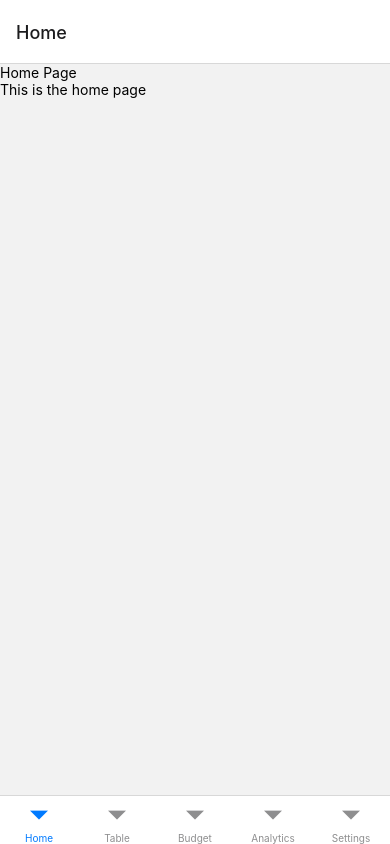
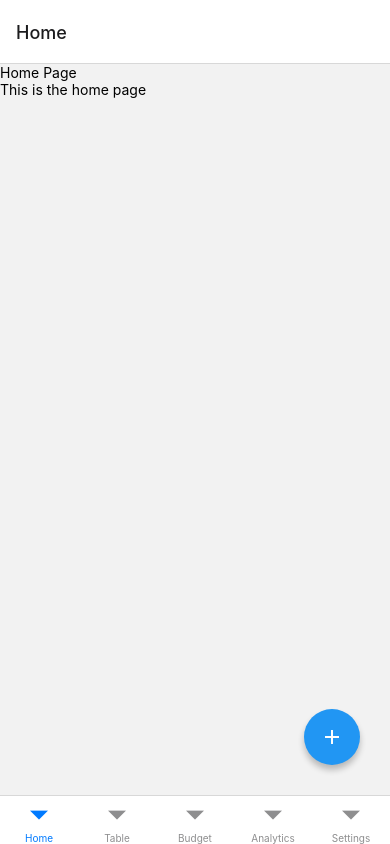
Before and after one commit to ubclaunchpad/ledge-it, a React Native app in the folder client/: screen /Home in a window 390 px wide. Built offline with nearby package versions, Linux system fonts and the light colour scheme.

Commit message:
Added FAB

```diff
--- /dev/null
+++ b/client/src/components/ActionButton.jsx
@@ -0,0 +1,81 @@
+import React, { useState } from 'react';
+import { Alert, Modal, StyleSheet, Text, Pressable, View } from 'react-native';
+import { FAB } from 'react-native-paper';
+
+const ActionButton = () => {
+  const [modalVisible, setModalVisible] = useState(false);
+  return (
+    <View style={styles.centeredView}>
+      <Modal
+        animationType="slide"
+        transparent={true}
+        visible={modalVisible}
+        onRequestClose={() => {
+          Alert.alert('Modal has been closed.');
+          setModalVisible(!modalVisible);
+        }}>
+        <View style={styles.centeredView}>
+          <View style={styles.modalView}>
+            <Text style={styles.modalText}>Standard Modal</Text>
+            <Pressable
+              style={[styles.button, styles.buttonClose]}
+              onPress={() => setModalVisible(!modalVisible)}>
+              <Text style={styles.textStyle}>Close Modal</Text>
+            </Pressable>
+          </View>
+        </View>
+      </Modal>
+      <FAB style={styles.fab} medium icon="plus" onPress={() => setModalVisible(true)} />
+    </View>
+  );
+};
+
+const styles = StyleSheet.create({
+  centeredView: {
+    flex: 1,
+    justifyContent: 'center',
+    alignItems: 'center',
+    marginTop: 22,
+  },
+  modalView: {
+    margin: 20,
+    backgroundColor: 'white',
+    borderRadius: 20,
+    padding: 35,
+    alignItems: 'center',
+    shadowColor: '#000',
+    shadowOffset: {
+      width: 0,
+      height: 2,
+    },
+    shadowOpacity: 0.25,
+    shadowRadius: 4,
+    elevation: 5,
+  },
+  button: {
+    borderRadius: 20,
+    padding: 10,
+    elevation: 2,
+  },
+  buttonClose: {
+    backgroundColor: '#2196F3',
+  },
+  textStyle: {
+    color: 'white',
+    fontWeight: 'bold',
+    textAlign: 'center',
+  },
+  modalText: {
+    marginBottom: 15,
+    textAlign: 'center',
+  },
+  fab: {
+    position: 'absolute',
+    margin: 30,
+    right: 0,
+    bottom: 0,
+    backgroundColor: '#2196F3'
+  }
+});
+
+export default ActionButton;
--- a/client/src/pages/HomePage.jsx
+++ b/client/src/pages/HomePage.jsx
@@ -1,12 +1,16 @@
 import React from 'react';
 import { Text, View } from 'react-native';
+import ActionButton from '../components/ActionButton';
 
 const HomePage = () => {
   return (
-    <View>
-      <Text>Home Page</Text>
-      <Text>This is the home page</Text>
-    </View>
+    <React.Fragment>
+      <View>
+        <Text>Home Page</Text>
+        <Text>This is the home page</Text>
+      </View>
+      <ActionButton />
+    </React.Fragment>
   );
 };
 
```
